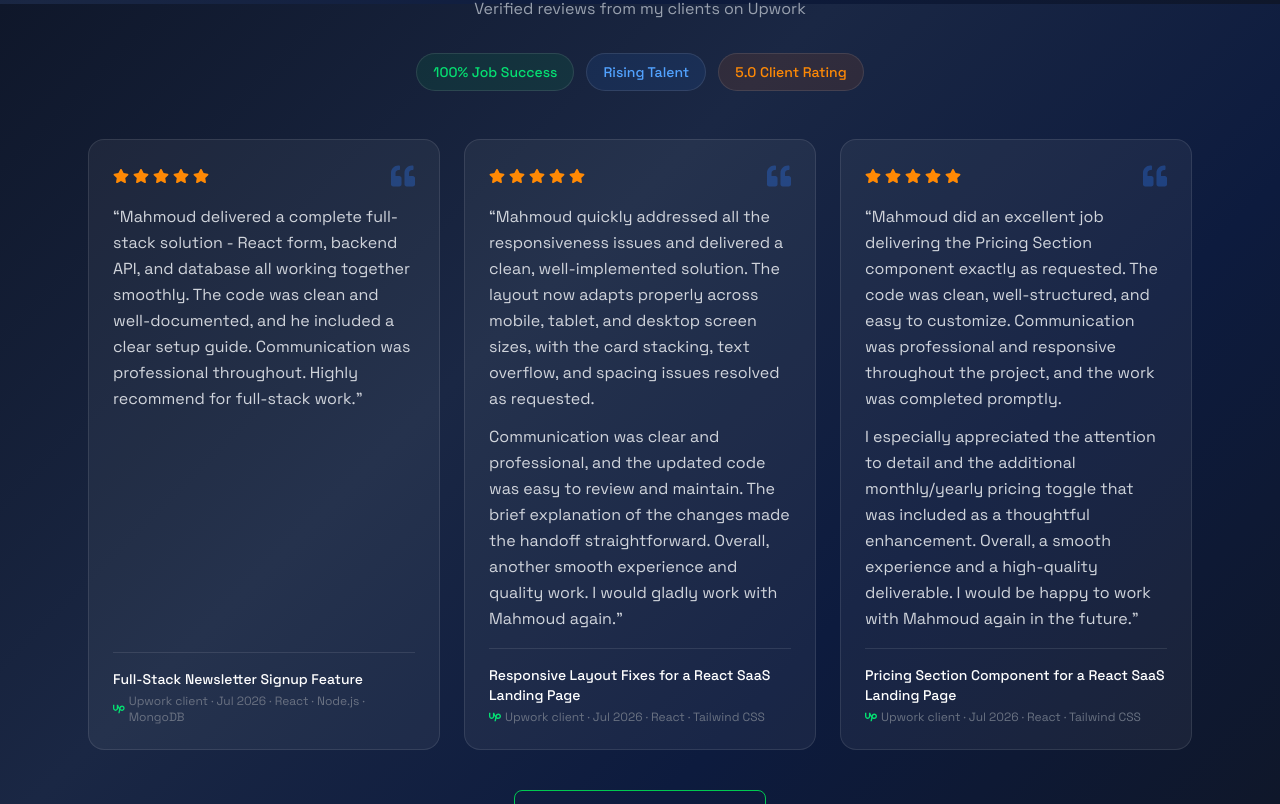
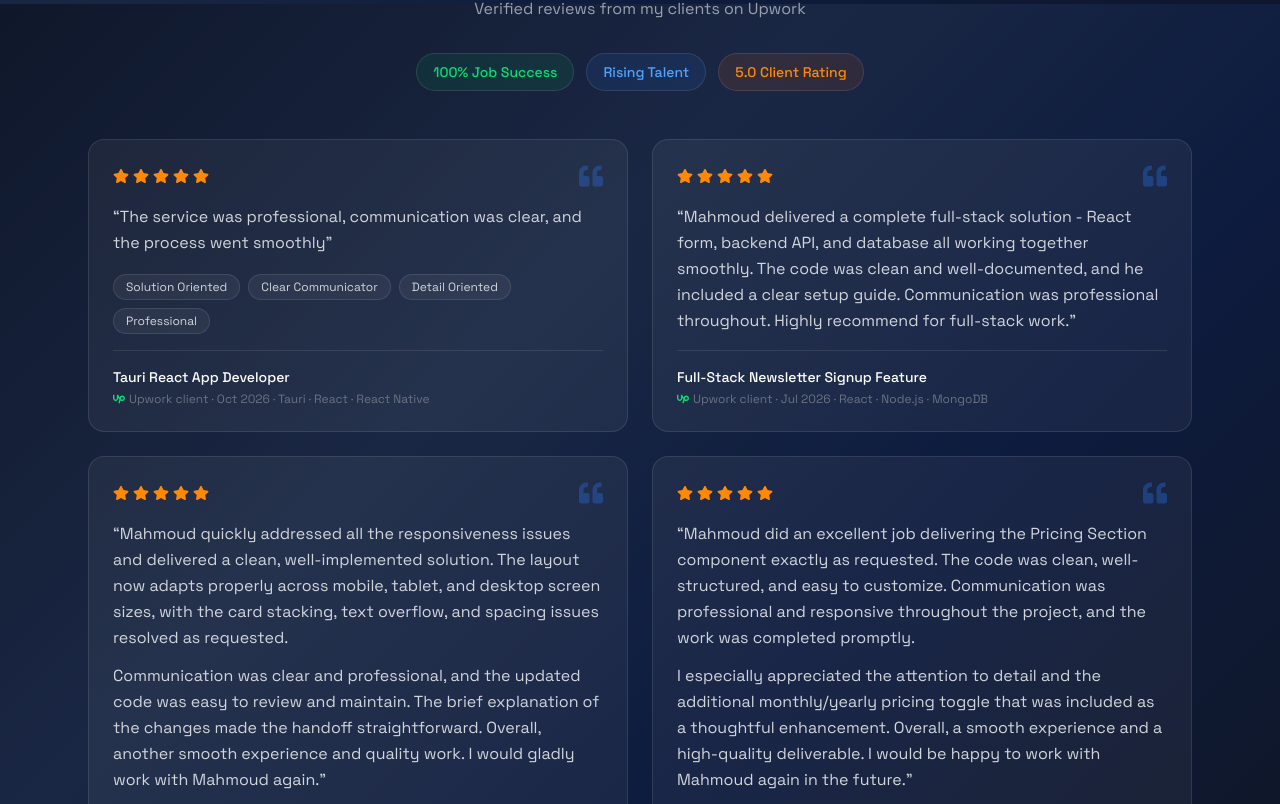
Before and after one commit to MahmoudElsh3rawy/portfolio, a React (Vite) app: page / in a window 1280 px wide. Shown: the part 3196-4000 px from the top of the page. Built offline with nearby package versions, Linux system fonts and the light colour scheme; no server answers.

Commit message:
content: add the Tauri React App Developer review
Fourth Upwork review (Oct 2026, 5.0) shown first, with the client's
endorsement tags. The grid moves to two columns so four cards sit
evenly.

```diff
--- a/src/components/Testimonials.jsx
+++ b/src/components/Testimonials.jsx
@@ -8,6 +8,15 @@ const badges = [
 ]
 
 const testimonials = [
+  {
+    project: 'Tauri React App Developer',
+    tech: 'Tauri · React · React Native',
+    date: 'Oct 2026',
+    quote: [
+      'The service was professional, communication was clear, and the process went smoothly',
+    ],
+    endorsements: ['Solution Oriented', 'Clear Communicator', 'Detail Oriented', 'Professional'],
+  },
   {
     project: 'Full-Stack Newsletter Signup Feature',
     tech: 'React · Node.js · MongoDB',
@@ -58,7 +67,7 @@ function Testimonials() {
           ))}
         </div>
 
-        <div className="grid grid-cols-1 md:grid-cols-3 gap-6">
+        <div className="grid grid-cols-1 md:grid-cols-2 gap-6">
           {testimonials.map((item) => (
             <figure
               key={item.project}
@@ -84,6 +93,18 @@ function Testimonials() {
                   </p>
                 ))}
               </blockquote>
+              {item.endorsements && (
+                <ul className="flex flex-wrap gap-2" aria-label="Endorsed by the client">
+                  {item.endorsements.map((label) => (
+                    <li
+                      key={label}
+                      className="bg-white/5 border border-white/10 text-gray-300 text-xs px-3 py-1 rounded-full"
+                    >
+                      {label}
+                    </li>
+                  ))}
+                </ul>
+              )}
               <figcaption className="border-t border-white/10 pt-4">
                 <p className="text-white font-medium text-sm">{item.project}</p>
                 <p className="text-gray-500 text-xs mt-1 flex items-center gap-1">
```
